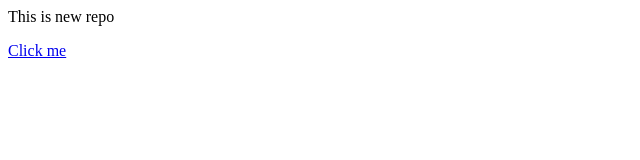
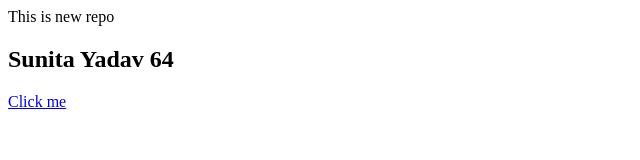
Before and after one commit to Sunita-19/LocalRepo, a plain HTML site: page index.html in a window 1280 px wide. Shown: the whole page, without its empty margins (0-640 px from the left). Drawn offline with Linux system fonts and the light colour scheme.

Commit message:
Feature 1 name Added

```diff
--- a/index.html
+++ b/index.html
@@ -1,3 +1,3 @@
 <p> This is new repo</p>
-
+<h2> Sunita Yadav 64</h2>
 <a href="www.google.come"> Click me</a>
```
